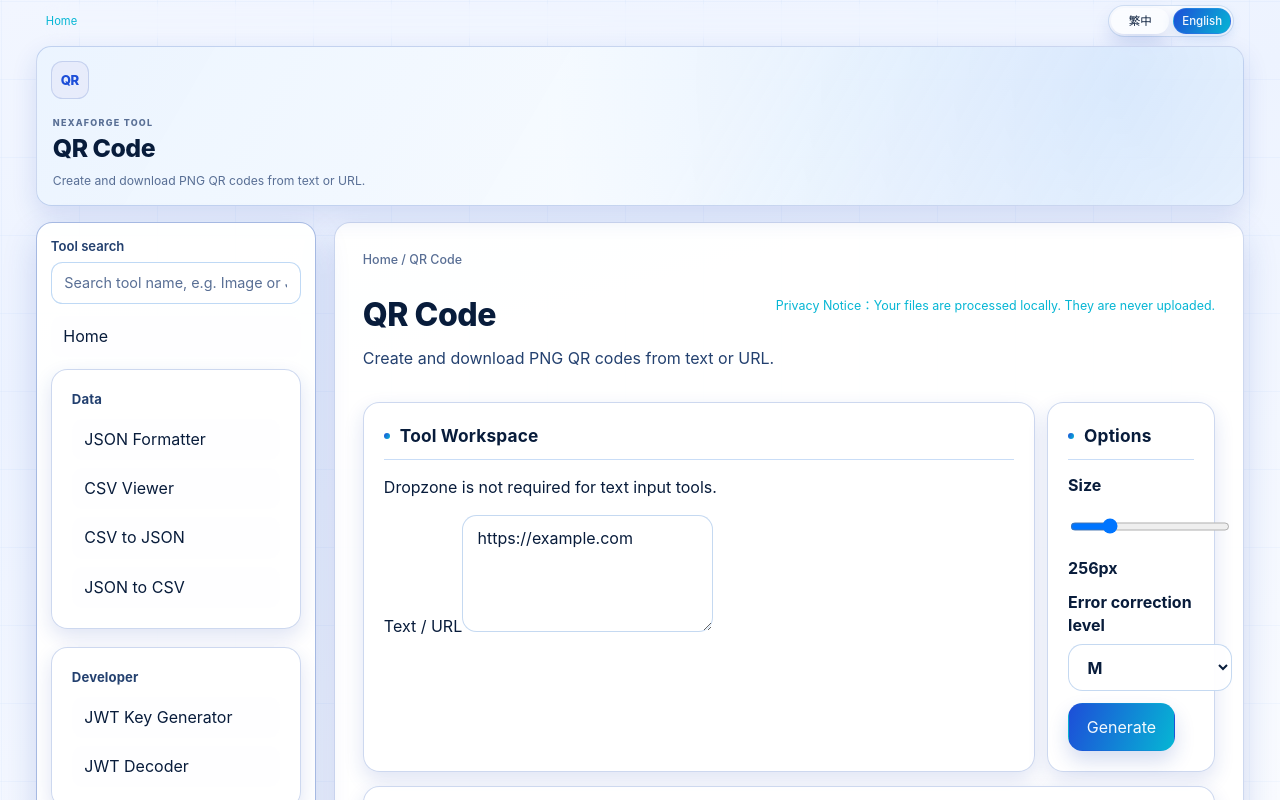
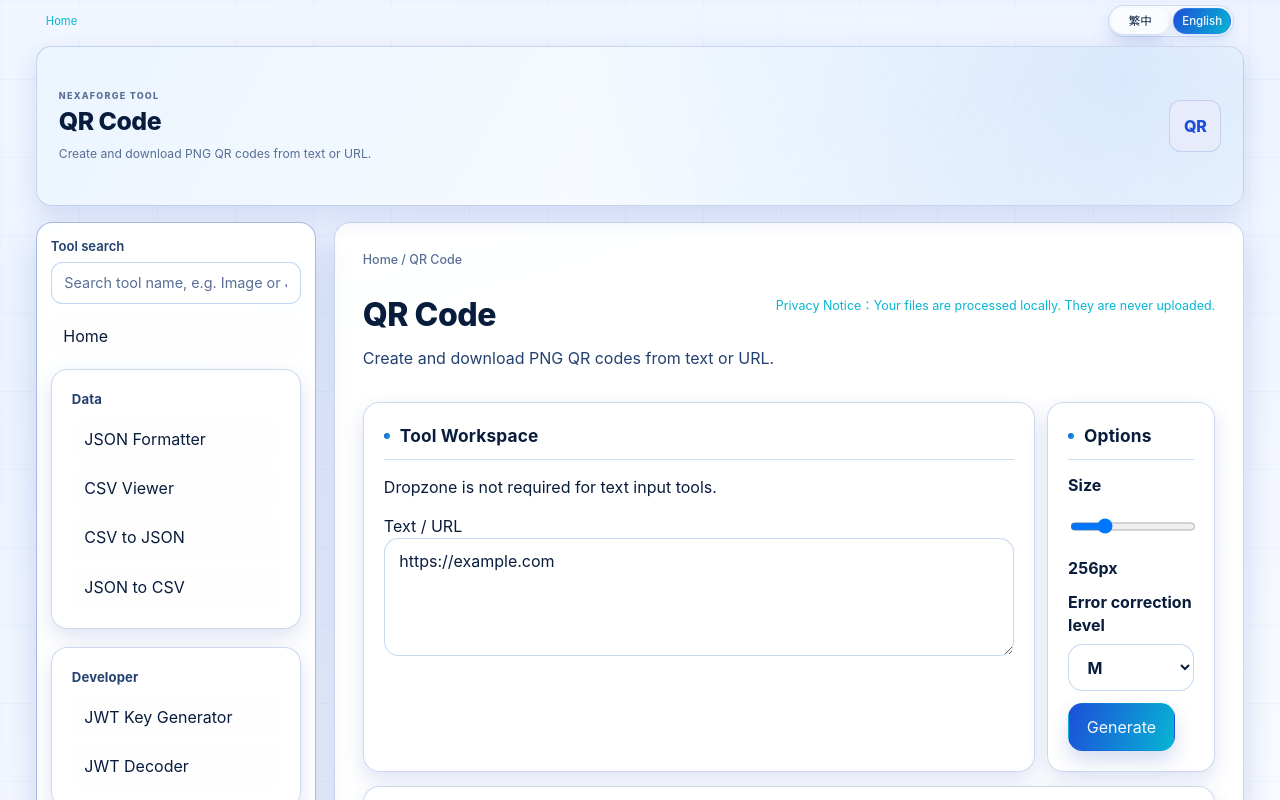
Before and after one commit to kimx/NexaForge, a React (Vite) app: page /qr-code in a window 1280 px wide. Shown: the top 800 px of the page. Built offline with nearby package versions, Linux system fonts and the light colour scheme.

Commit message:
right icon

```diff
--- a/src/context/LanguageContext.tsx
+++ b/src/context/LanguageContext.tsx
@@ -74,7 +74,7 @@ const zhMessages: Record<string, string> = {
   "top.languageSwitcherLabel": "語言切換",
   "breadcrumb.aria": "麵包屑導覽",
   "lang.zh": "繁中",
-  "lang.en": "English",
+  "lang.en": "英文",
 
   "header.title": "NexaForge",
   "header.subtitle": "為有檔案需求的工作流程打造：學生、上班族、創作者、工程師都能直接使用。",
@@ -123,13 +123,13 @@ const zhMessages: Record<string, string> = {
   "tool.csv-to-json.description": "將 CSV 快速轉成 JSON 並下載。",
   "tool.json-to-csv.title": "JSON 轉 CSV",
   "tool.json-to-csv.description": "將物件陣列轉為 CSV 輸出。",
-  "tool.base64.title": "Base64",
+  "tool.base64.title": "Base64 編碼器",
   "tool.base64.description": "文字、Base64 與檔案互轉，全部本機執行。",
   "tool.hash.title": "Hash 產生器",
   "tool.hash.description": "在瀏覽器中安全產生 SHA 雜湊值。",
   "tool.uuid.title": "UUID 產生器",
   "tool.uuid.description": "產生 1 筆或 1000 筆 UUID。",
-  "tool.qr-code.title": "QR Code",
+  "tool.qr-code.title": "QR 代碼",
   "tool.qr-code.description": "由文字或網址快速產生 PNG 二維碼。",
 
   "home.title": "NexaForge",
@@ -141,14 +141,14 @@ const zhMessages: Record<string, string> = {
   "home.proof.local": "檔案不上傳",
   "home.proof.formats": "PDF、圖片、JSON 都能處理",
   "home.proof.noAccount": "不用註冊，打開就能用",
-  "home.workspaceKicker": "TOOL WORKSPACE",
+  "home.workspaceKicker": "工具工作台",
   "home.workspaceTitle": "一站式檔案工具",
   "home.workspaceSubtitle": "快速、免費、好上手；從圖片到 PDF，找到工具就能開始。",
   "home.browseCategories": "依分類瀏覽",
   "home.browseCategoriesSubtitle": "按照你的工作情境，快速找到下一個工具。",
   "home.categoryCount": "{count} 個工具",
   "home.searchLabel": "搜尋工具",
-  "home.searchPlaceholder": "Image, PDF, JSON...",
+  "home.searchPlaceholder": "影像、PDF、JSON...",
   "home.popular": "熱門工具",
   "home.open": "開啟工具",
   "home.categories.Image": "影像",
@@ -366,12 +366,12 @@ const zhMessages: Record<string, string> = {
   "tool.qr-code.how.1": "選擇尺寸與容錯等級。",
   "tool.qr-code.how.2": "產生並下載 QR Code。",
   "tool.qr-code.faq.0.question": "需要網路連線嗎？",
-  "tool.qr-code.faq.1.answer": "不需要，全部在本機完成。",
-  "tool.qr-code.faq.2.question": "我可以產生 SVG 嗎？",
-  "tool.qr-code.faq.2.answer": "目前提供 PNG 下載。",
+  "tool.qr-code.faq.0.answer": "不需要，全部在本機完成。",
+  "tool.qr-code.faq.1.question": "可以產生 SVG 嗎？",
+  "tool.qr-code.faq.1.answer": "目前第一階段僅提供 PNG 下載。",
   "tool.qr-code.label.noDropzone": "文字輸入工具不需要拖放區。",
   "tool.qr-code.label.noPreview": "完成後可預覽。",
-  "tool.qr-code.label.sizePixel": "{size}px",
+  "tool.qr-code.label.sizePixel": "{size} 像素",
   "tool.qr-code.label.generateButton": "產生",
   "tool.qr-code.label.errorCorrection": "錯誤修正等級",
   "tool.jwt-key.title": "JWT 金鑰產生器",
@@ -402,7 +402,7 @@ const zhMessages: Record<string, string> = {
   "tool.jwt-decoder.faq.1.answer": "不會，解析完全在本機完成。",
   "tool.jwt-decoder.error.noToken": "請先輸入 JWT Token。",
   "tool.jwt-decoder.error.decodeFailed": "解碼失敗，請確認 Token 格式。",
-  "tool.jwt-decoder.label.token": "JWT Token",
+  "tool.jwt-decoder.label.token": "JWT 權杖",
   "tool.jwt-decoder.label.decodeButton": "解碼",
   "tool.jwt-decoder.label.noOutput": "尚未產生解碼結果。",
   "tool.jwt-decoder.label.tokenPlaceholder": "eyJhbGciOiJIUzI1NiIsInR5cCI6IkpXVCJ9...",
--- a/src/styles.css
+++ b/src/styles.css
@@ -230,9 +230,10 @@ body::before {
   min-height: clamp(100px, 16vw, 160px);
   display: flex;
   flex-direction: column;
-  justify-content: flex-end;
+  justify-content: center;
   gap: 4px;
-  padding: clamp(10px, 1.6vw, 16px);
+  padding: clamp(10px, 1.6vw, 16px) clamp(14px, 2.2vw, 22px);
+  padding-right: clamp(76px, 10vw, 120px);
   margin-bottom: 10px;
   border-radius: var(--radius-lg);
   border: 1px solid var(--line);
@@ -284,15 +285,16 @@ body::before {
 
 .page-landing__icon {
   position: absolute;
-  top: clamp(8px, 1.8vw, 14px);
-  left: clamp(10px, 1.7vw, 14px);
+  top: 50%;
+  right: clamp(14px, 2.2vw, 22px);
+  transform: translateY(-50%);
   display: inline-flex;
   align-items: center;
   justify-content: center;
-  width: 38px;
-  height: 38px;
+  width: 52px;
+  height: 52px;
   border-radius: 0.72rem;
-  font-size: 0.82rem;
+  font-size: 1rem;
   font-weight: 800;
   letter-spacing: -0.02em;
   z-index: 2;
@@ -838,6 +840,7 @@ section,
   display: grid;
   grid-template-columns: minmax(0, 8fr) minmax(0, 2fr);
   gap: 12px;
+  min-width: 0;
 }
 
 .tool-page--json-formatter .tool-page__panel--workspace {
@@ -845,9 +848,14 @@ section,
   align-self: start;
 }
 
+.tool-page__panel {
+  min-width: 0;
+}
+
 .tool-page--json-formatter .tool-page__panel--options {
   order: 1;
   align-self: start;
+  overflow: hidden;
 }
 
 .tool-actions {
@@ -1350,6 +1358,9 @@ button.secondary,
 input,
 textarea,
 select {
+  width: 100%;
+  min-width: 0;
+  max-width: 100%;
   color: var(--text-main);
   background: var(--bg-surface);
   border: 1px solid rgba(127, 171, 223, 0.45);
@@ -2569,6 +2580,7 @@ button:hover,
     min-height: 90px;
     margin-bottom: 6px;
     padding: 14px;
+    padding-right: 58px;
   }
 
   .page-landing__title {
@@ -2584,10 +2596,9 @@ button:hover,
   }
 
   .page-landing__icon {
-    width: 30px;
-    height: 30px;
-    font-size: 0.68rem;
-    margin-bottom: 4px;
+    width: 34px;
+    height: 34px;
+    font-size: 0.74rem;
   }
 
   .page-mini-banner__kicker {
```
